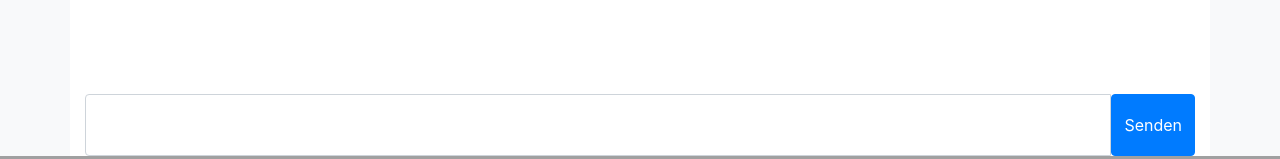
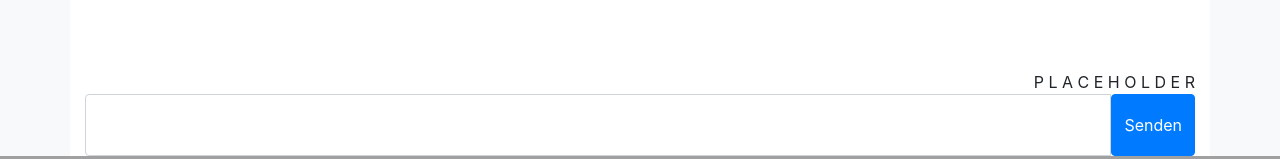
Before and after one commit to ost-swl1-hs20-team-3/EasyChat, an Angular app in the folder src/easy-chat-frontend/: page / in a window 1280 px wide. Shown: the part 620-779 px from the top of the page. Built offline with nearby package versions, Linux system fonts and the light colour scheme.

Commit message:
interm commit

```diff
--- a/src/easy-chat-frontend/src/app/components/content/content.component.html
+++ b/src/easy-chat-frontend/src/app/components/content/content.component.html
@@ -1,4 +1,5 @@
 <div class="container h-100 d-flex flex-column bg-white">
-  <div class="flex-grow-1"></div>
+  <div class="flex-grow-1"></div> <!-- placeholder for ChatHistory -->
+  <div class="flex-grow-0 text-right">P L A C E H O L D E R</div>
   <ec-chat-bar class="flex-grow-0"></ec-chat-bar>
 </div>
```
